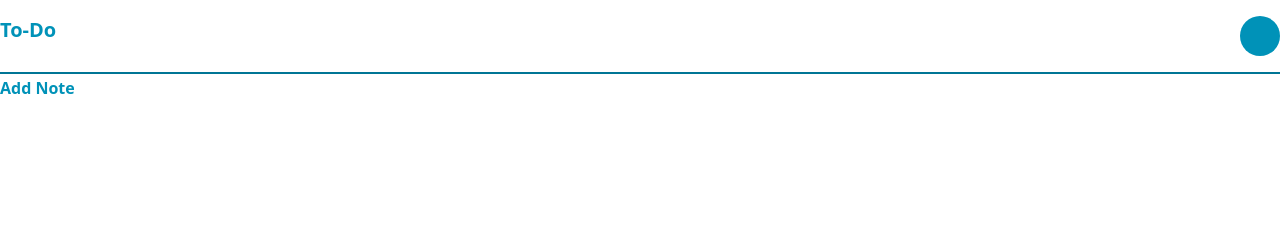
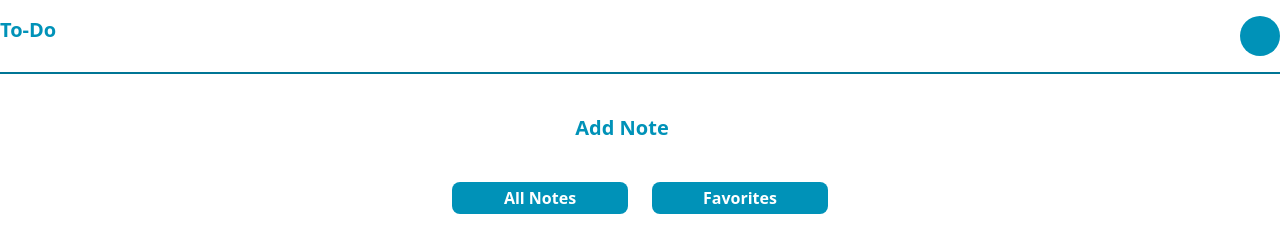
Before and after one commit to Sofa-Yastrebova/notes, a website built with Vite: page index.html in a window 1280 px wide. Built offline with nearby package versions, Linux system fonts and the light colour scheme; files whose address does not match are found by name.

Commit message:
feat: add filter buttons

```diff
--- a/index.html
+++ b/index.html
@@ -7,19 +7,11 @@
     <script src="/src/index-entry.js" type="module" defer="defer"></script>
 </head>
 <body class="dark:bg-black">
-    <!-- <main id="main">
-        <div class="flex gap-6 justify-center pt-7">
+    <main id="main">
+        <!-- <div class="flex gap-6 justify-center pt-7">
             <button class="hover:opacity-75 font-bold dark:bg-white dark:text-cyan-600  bg-cyan-600 capitalize min-w-44 py-1 rounded-lg text-white">all notes</button>
             <button class="hover:opacity-75 font-bold dark:bg-white dark:text-cyan-600 bg-cyan-600 capitalize min-w-44 py-1 rounded-lg text-white">favorites</button>
-        </div>
-        <div class="flex justify-center pt-6 mb-[42px]">
-            <button class="flex items-center gap-2 hover:opacity-75 dark:text-white capitalize text-cyan-600 font-bold min-w-24" id="btnAddNote">
-                <span>
-                    add note
-                </span>
-                <span class="dark:bg-[url('./img/add-note-dark.svg')] block w-7 h-7 bg-[url('./img/add-note.svg')] bg-contain bg-no-repeat bg-center"></span>
-            </button>
-        </div>
-    </main> -->
+        </div> -->
+    </main>
 </body>
 </html>
--- a/src/index-entry.js
+++ b/src/index-entry.js
@@ -4,12 +4,14 @@ import render from "./js/utilities/render.js";
 import { getDataFromStorage } from "./js/utilities/data-handler.js";
 import header from "./js/header/header.js";
 import addBtn from "./js/addBtn/addBtn.js";
+import filter from "./js/filter/filter.js";
 
 const initialApp = () => {
     const containerApp = document.body;
     containerApp.append(header());
     containerApp.append(addBtn());
     containerApp.append(render(getDataFromStorage()));
+    containerApp.append(filter());
 };
 initialApp();
 
--- a/src/js/addBtn/addBtnParams.js
+++ b/src/js/addBtn/addBtnParams.js
@@ -19,6 +19,8 @@ const addBtnParams = {
         "text-cyan-600",
         "font-bold",
         "min-w-24",
+        "mx-auto",
+        "my-[40px]",
     ],
     attr: {
         id: "btnAddNote",
@@ -27,7 +29,7 @@ const addBtnParams = {
 
 const addNoteTitleParams = {
     tagName: "span",
-    classList: [],
+    classList: ["text-xl"],
     text: "add note",
 };
 
--- /dev/null
+++ b/src/js/filter/filter-params.js
@@ -0,0 +1,40 @@
+const wrapperBtnsParams = {
+    tagName: "div",
+    classList: ["flex", "gap-6", "justify-center"],
+};
+
+const allNotesBtnParams = {
+    tagName: "button",
+    classList: [
+        "hover:opacity-75",
+        "font-bold",
+        "dark:bg-white",
+        "dark:text-cyan-600",
+        "bg-cyan-600",
+        "capitalize",
+        "min-w-44",
+        "py-1",
+        "rounded-lg",
+        "text-white",
+    ],
+    text: "all notes",
+};
+
+const favoritesBtnParams = {
+    tagName: "button",
+    classList: [
+        "hover:opacity-75",
+        "font-bold",
+        "dark:bg-white",
+        "dark:text-cyan-600",
+        "bg-cyan-600",
+        "capitalize",
+        "min-w-44",
+        "py-1",
+        "rounded-lg",
+        "text-white",
+    ],
+    text: "favorites",
+};
+
+export { wrapperBtnsParams, allNotesBtnParams, favoritesBtnParams };
--- /dev/null
+++ b/src/js/filter/filter.js
@@ -0,0 +1,17 @@
+import { creator } from "../utilities/creator";
+import {
+    allNotesBtnParams,
+    favoritesBtnParams,
+    wrapperBtnsParams,
+} from "./filter-params";
+
+const filter = () => {
+    const allNotesBtn = creator(allNotesBtnParams);
+    const favoritesBtn = creator(favoritesBtnParams);
+    const wrapperBtns = creator(wrapperBtnsParams);
+
+    wrapperBtns.append(allNotesBtn, favoritesBtn);
+
+    return wrapperBtns;
+};
+export default filter;
```
